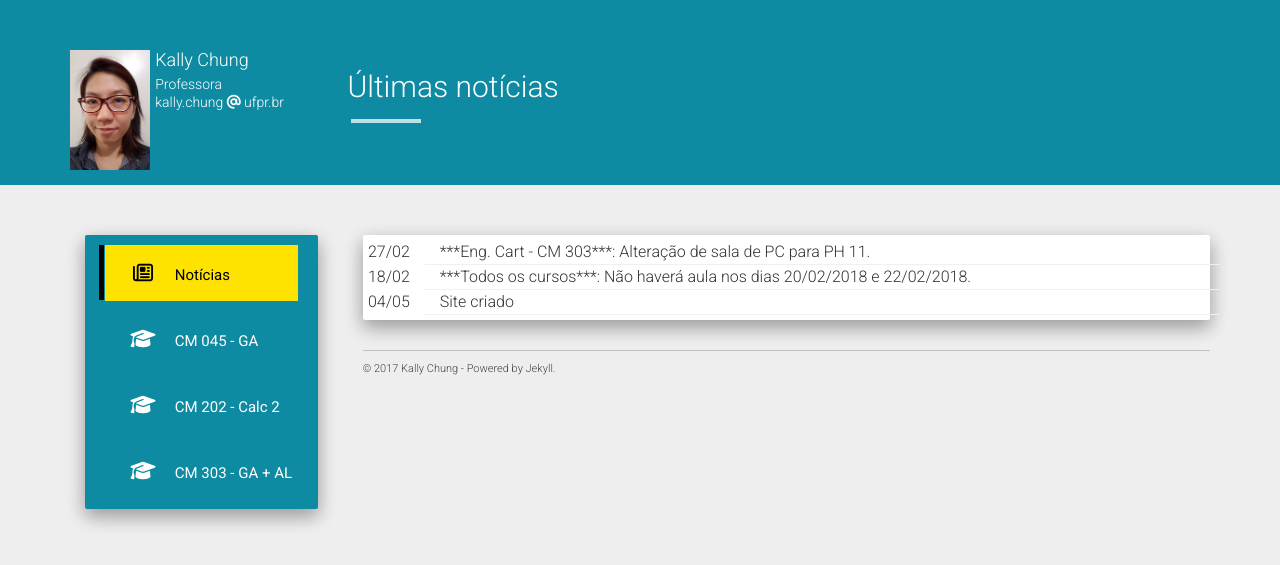
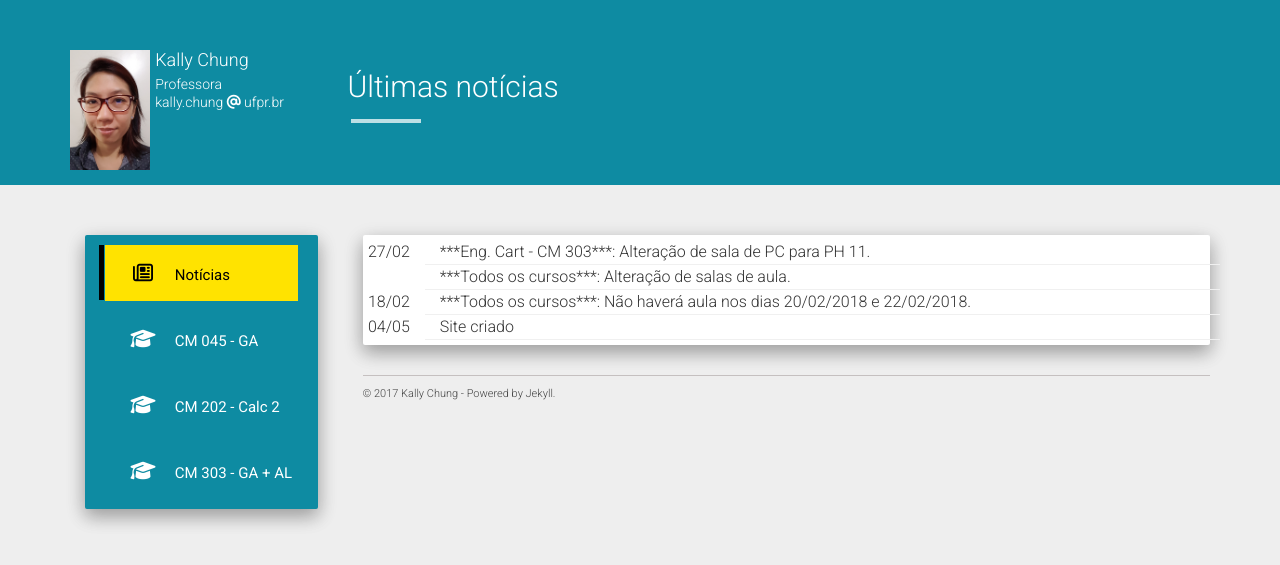
Before and after one commit to chunggnuhc/chunggnuhc.github.io, a Jekyll site: the page built from index.html, in a window 1280 px wide. Shown: the top 565 px of the page. Built offline with Jekyll 4.4.1, drawn with Linux system fonts in a browser that asks for light colours; nearby versions of some CDN libraries.

Commit message:
TOC - alteracao no ensalamento

```diff
--- a/_data/noticias.yml
+++ b/_data/noticias.yml
@@ -1,3 +1,5 @@
+- data: 2018-02-27
+  noticia: "***Todos os cursos***: Alteração de salas de aula. "
 - data: 2018-02-27
   noticia: "***Eng. Cart - CM 303***: Alteração de sala de PC para PH 11."
 - data: 2018-02-18
```
